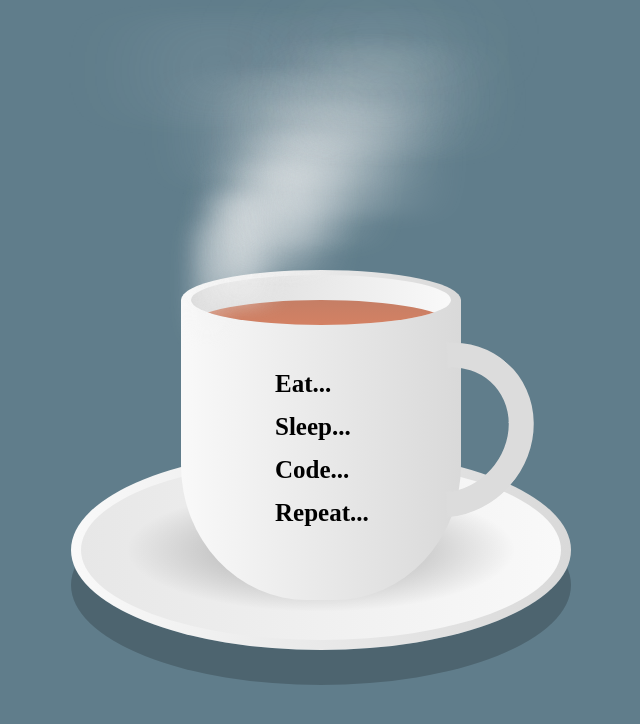
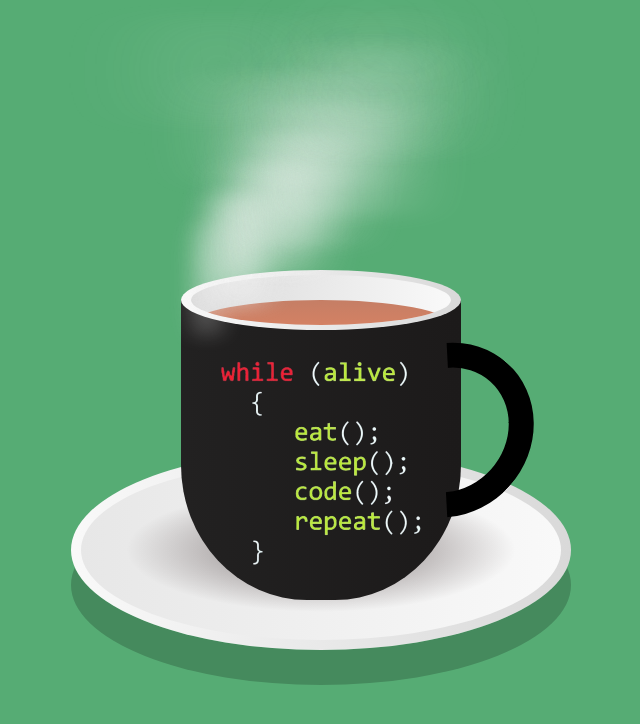
Before and after one commit to Raihan115219/animationTeaCup, a plain HTML site: page index.html in a window 1280 px wide. Shown: the whole page, without its empty margins (319-959 px from the left). Drawn offline with Linux system fonts and the light colour scheme.

Commit message:
try to change and set image

```diff
--- a/index.html
+++ b/index.html
@@ -32,10 +32,7 @@
           <span style="--i: 10"></span>
         </div>
         <div class="text">
-          <p>Eat...</p>
-          <p>Sleep...</p>
-          <p>Code...</p>
-          <p>Repeat...</p>
+          <img src="code.png" alt="" />
         </div>
         <div class="top">
           <div class="circle">
--- a/style.css
+++ b/style.css
@@ -8,7 +8,7 @@ body {
   justify-content: center;
   align-items: center;
   min-height: 100vh;
-  background: #607d8b;
+  background: #56ac74;
 }
 .container {
   position: relative;
@@ -18,7 +18,7 @@ body {
   position: relative;
   width: 280px;
   height: 300px;
-  background: linear-gradient(to right, #f9f9f9, #d9d9d9);
+  background: linear-gradient(to right, #222121, #1c1a1a);
   border-bottom-left-radius: 45%;
   border-bottom-right-radius: 45%;
 }
@@ -56,7 +56,7 @@ body {
   top: 40px;
   width: 168px;
   height: 180px;
-  border: 25px solid #dcdcdc;
+  border: 25px solid #000000;
   border-left: 25px solid transparent;
   border-bottom: 25px solid transparent;
   border-radius: 50%;
@@ -90,7 +90,7 @@ body {
   left: 30px;
   right: 30px;
   bottom: 30px;
-  background: radial-gradient(rgba(0, 0, 0, 0.2) 25%, transparent, transparent);
+  background: radial-gradient(rgba(21, 3, 3, 0.308) 25%, transparent, transparent);
   border-radius: 50%;
 }
 .vapor {
@@ -137,9 +137,12 @@ body {
   top: 20%;
   left: 30%;
 }
-.text p {
-  padding: 5px 10px;
-  margin: 5px 0;
-  font-size: 25px;
-  font-weight: bold;
+.text {
+  position: absolute;
+  left: 50%;
+  top: 55%;
+  transform: translate(-50%, -50%);
 }
+.text img {
+  transform: scale(0.5);
+}
```
Also changed, not shown: code.png (added).
